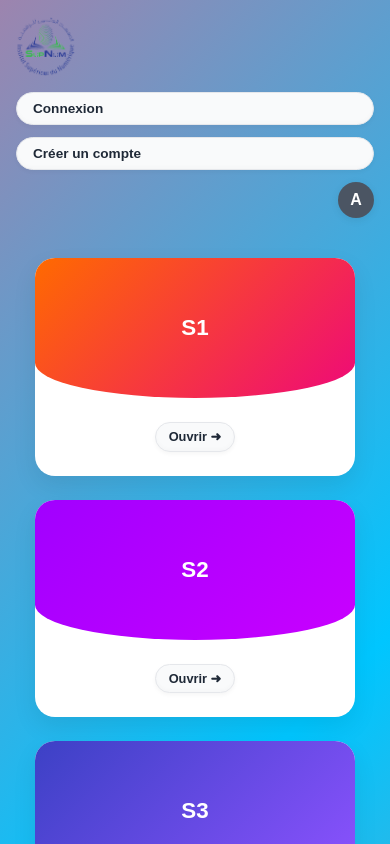
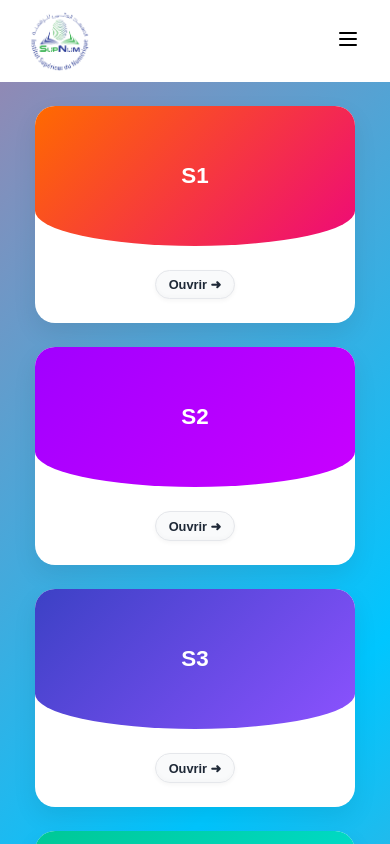
Before and after one commit to SidA7MD/Archiv, a React (Vite) app in the folder frontend/: page / in a window 390 px wide. Shown: the top 844 px of the page. Built offline with nearby package versions, Linux system fonts and the light colour scheme.

Commit message:
new edits

```diff
--- a/frontend/src/components/Header.jsx
+++ b/frontend/src/components/Header.jsx
@@ -1,25 +1,49 @@
-import React from 'react';
+import React, { useState } from 'react';
 import { useNavigate } from 'react-router-dom';
 import styles from './Header.module.css';
 import logo from '../images/logo-supnum2.png';
+import { Menu } from 'lucide-react'; // optional: install lucide-react
 
 const Header = () => {
   const navigate = useNavigate();
-  const userInitial = 'A'; // Later replace with actual user initial (e.g. from auth)
+  const [menuOpen, setMenuOpen] = useState(false);
+  const userInitial = null; // replace with actual auth logic
+
+  const handleLogout = () => {
+    console.log('Disconnecting...');
+    // logout logic
+    setMenuOpen(false);
+  };
 
   return (
     <header className={styles.header}>
       <img src={logo} alt="SupNum Logo" className={styles.logoImg} />
 
-      <div className={styles.topRight}>
-        <button className={styles.navButton} onClick={() => navigate('/login')}>
-          Connexion
-        </button>
-        <button className={styles.navButton} onClick={() => navigate('/signup')}>
-          Créer un compte
-        </button>
-        <div className={styles.avatar}>{userInitial}</div>
-      </div>
+      <button className={styles.burger} onClick={() => setMenuOpen(!menuOpen)}>
+        <Menu size={24} />
+      </button>
+
+      {menuOpen && (
+        <div className={styles.menuDropdown}>
+          {userInitial ? (
+            <>
+              <div className={styles.avatar}>{userInitial}</div>
+              <button onClick={handleLogout} className={styles.menuButton}>
+                Déconnexion
+              </button>
+            </>
+          ) : (
+            <>
+              <button onClick={() => navigate('/login')} className={styles.menuButton}>
+                Connexion
+              </button>
+              <button onClick={() => navigate('/signup')} className={styles.menuButton}>
+                Créer un compte
+              </button>
+            </>
+          )}
+        </div>
+      )}
     </header>
   );
 };
--- a/frontend/src/components/Header.module.css
+++ b/frontend/src/components/Header.module.css
@@ -1,30 +1,66 @@
-/* ===== Header and Logo ===== */
-
 .header {
   display: flex;
   justify-content: space-between;
   align-items: center;
-  padding: 1rem 2rem;
-  /* background-color: #ffffff; */
+  background: white;
+  padding: 0.3rem 1.5rem;
+  /* box-shadow: 0 1px 6px rgba(0, 0, 0, 0.05); */
   position: sticky;
   top: 0;
-  z-index: 100;
-  /* box-shadow: 0 2px 6px rgba(0, 0, 0, 0.04); */
+  z-index: 1000;
 }
 
+/* Logo always visible */
 .logoImg {
-  max-width: 100px;
-  margin-left: 20px;
   height: auto;
+  max-height: 60px;
+  max-width: 140px;
+  padding: 6px;
 }
 
-.topRight {
+/* Burger icon only on small screens */
+.burger {
+  background: none;
+  border: none;
+  display: none;
+  cursor: pointer;
+  color: black;
+}
+
+/* Menu dropdown */
+.menuDropdown {
+  position: absolute;
+  top: 100%;
+  right: 1rem;
+  background-color: white;
+  border: 1px solid #e5e7eb;
+  border-radius: 0.5rem;
+  padding: 1rem;
+  box-shadow: 0 8px 20px rgba(0, 0, 0, 0.08);
   display: flex;
-  align-items: center;
-  gap: 1rem;
+  flex-direction: column;
+  gap: 0.75rem;
+}
+
+.menuButton {
+  background: #f9fafb;
+  border: 1px solid #e5e7eb;
+  border-radius: 9999px;
+  padding: 0.6rem 1.4rem;
+  font-size: 0.92rem;
+  font-weight: 600;
+  color: #1f2937;
+  cursor: pointer;
+  transition: all 0.25s ease;
+}
+
+.menuButton:hover {
+  background-color: #f3f4f6;
+  border-color: #d1d5db;
 }
 
 .avatar {
+  align-self: center;
   width: 42px;
   height: 42px;
   background-color: #4b5563;
@@ -35,89 +71,17 @@
   align-items: center;
   justify-content: center;
   font-size: 1.1rem;
-  box-shadow: 0 2px 8px rgba(0, 0, 0, 0.08);
 }
 
-/* ===== Buttons (Neumorphic Style) ===== */
-
-.navButton,
-.button {
-  background: #f9fafb;
-  border: 1px solid #e5e7eb;
-  border-radius: 9999px;
-  padding: 0.6rem 1.4rem;
-  font-size: 0.92rem;
-  font-weight: 600;
-  color: #1f2937;
-  cursor: pointer;
-  transition: all 0.25s ease;
-  box-shadow: 0 2px 4px rgba(0, 0, 0, 0.04), inset 0 -2px 4px rgba(0, 0, 0, 0.02);
-}
-
-.navButton:hover,
-.button:hover {
-  background-color: #f3f4f6;
-  border-color: #d1d5db;
-  box-shadow: 0 4px 10px rgba(0, 0, 0, 0.08);
-}
-
-.navButton:active,
-.button:active {
-  transform: scale(0.98);
-  box-shadow: inset 0 2px 6px rgba(0, 0, 0, 0.1);
-}
-
-.navButton:focus-visible,
-.button:focus-visible {
-  outline: 2px solid #60a5fa;
-  outline-offset: 2px;
-}
-
-/* ===== Responsive Header ===== */
-
+/* Responsive Styles */
 @media (max-width: 768px) {
-  .header {
-    flex-direction: column;
-    align-items: flex-start;
-    padding: 1rem;
-  }
-
-  .logoImg {
-    max-width: 80px;
-    margin-left: 0;
-    margin-bottom: 1rem;
-  }
-
-  .topRight {
-    flex-direction: column;
-    align-items: flex-start;
-    width: 100%;
-    gap: 0.75rem;
-  }
-
-  .navButton {
-    width: 100%;
-    text-align: left;
-  }
-
-  .avatar {
-    align-self: flex-end;
+  .burger {
+    display: block;
   }
 }
 
-@media (max-width: 480px) {
-  .logoImg {
-    max-width: 60px;
-  }
-
-  .navButton {
-    font-size: 0.85rem;
-    padding: 0.5rem 1rem;
-  }
-
-  .avatar {
-    width: 36px;
-    height: 36px;
-    font-size: 1rem;
+@media (min-width: 769px) {
+  .menuDropdown {
+    display: none !important;
   }
 }
```
